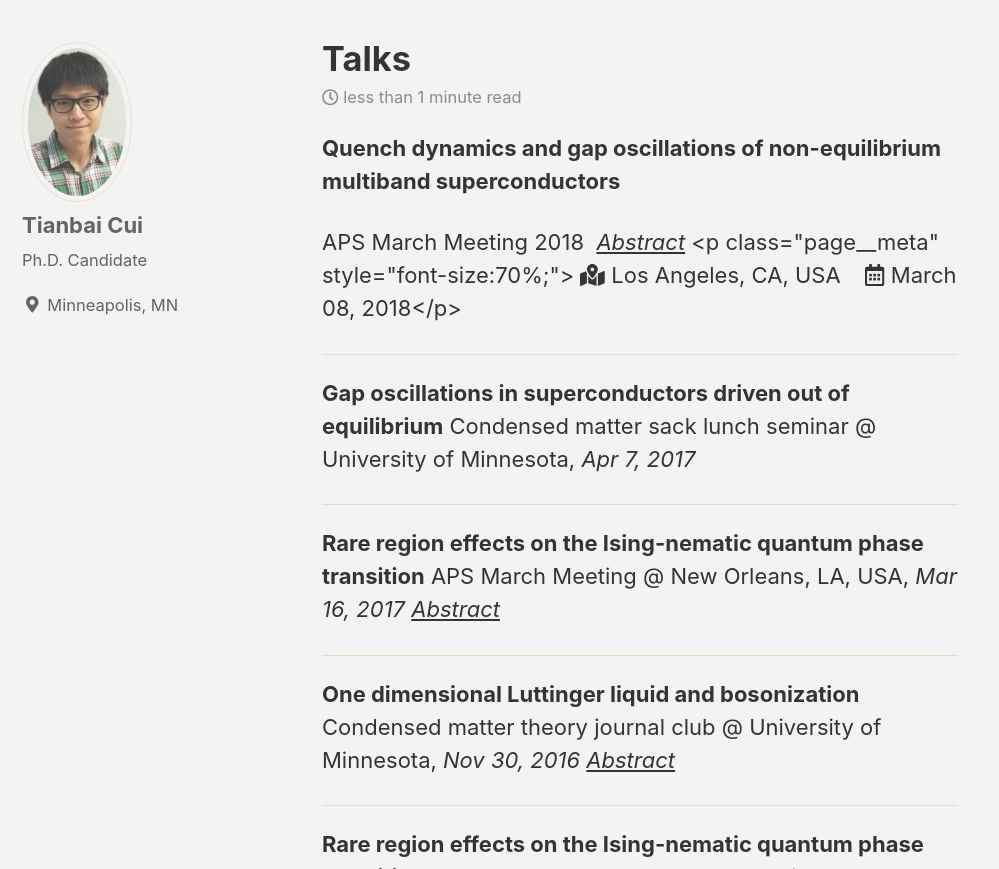
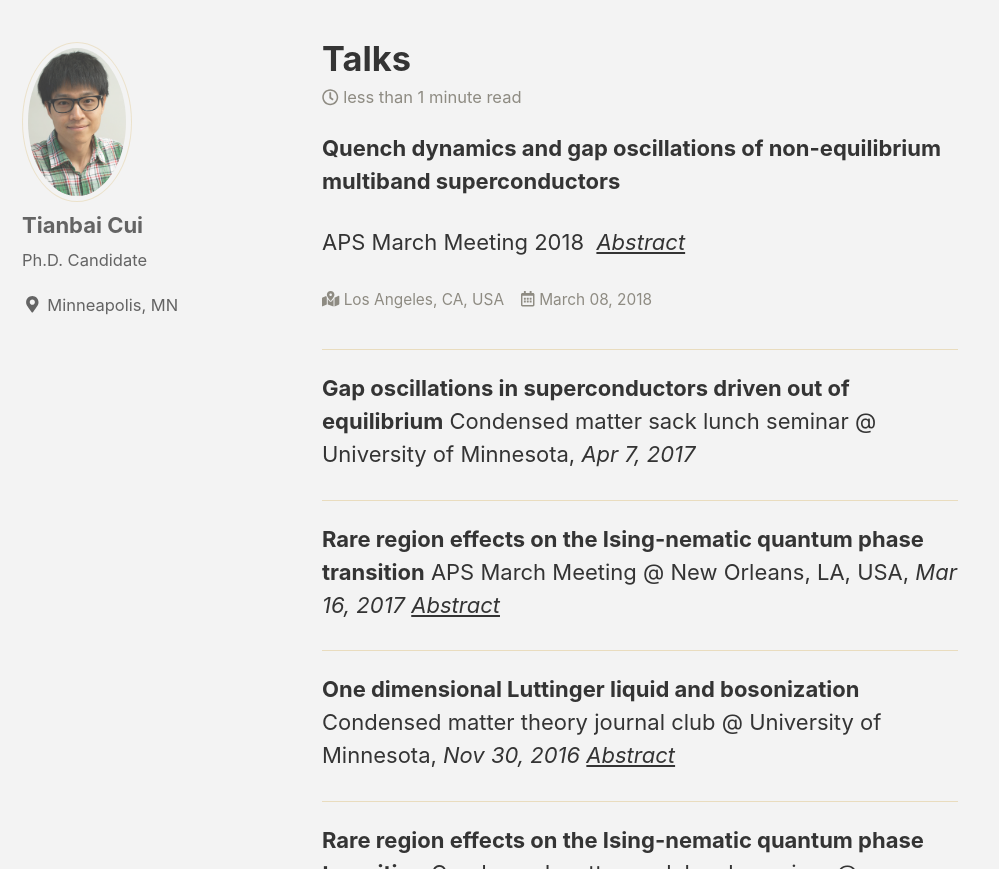
Before and after one commit to TianbaiCui/tianbaicui.github.io, a Jekyll site: the page built from _pages/Talks.md, in a window 1280 px wide and 900 px high, scrolled down 1042 px, cut to the strip 31-900 px from the top of the window. Shown: the whole strip, without its empty margins (0-999 px from the left). Built offline with Jekyll 4.4.1, drawn with Linux system fonts in a browser that asks for light colours; nearby versions of some CDN libraries.

Commit message:
Modify Talks

```diff
--- a/_pages/Talks.md
+++ b/_pages/Talks.md
@@ -6,7 +6,8 @@
 ---
 <strong>Quench dynamics and gap oscillations of non-equilibrium multiband superconductors</strong>
 
-APS March Meeting 2018 &nbsp;<em><a href="https://meetings.aps.org/Meeting/MAR18/Session/R31.3">Abstract</a></em> <p class="page__meta" style="font-size:70%;"> <i class="fas fa-map-marked-alt"></i> Los Angeles, CA, USA &nbsp;&nbsp; <i class="far fa-calendar-alt" aria-hidden="true"></i> {{ "2018-03-08" | date: '%B %d, %Y' }}</p>
+APS March Meeting 2018 &nbsp;<em><a href="https://meetings.aps.org/Meeting/MAR18/Session/R31.3">Abstract</a></em>
+<p class="page__meta" style="font-size:70%;"> <i class="fas fa-map-marked-alt"></i> Los Angeles, CA, USA &nbsp;&nbsp; <i class="far fa-calendar-alt" aria-hidden="true"></i> {{ "2018-03-08" | date: '%B %d, %Y' }}</p> <br />
 
 <hr />
 
```
